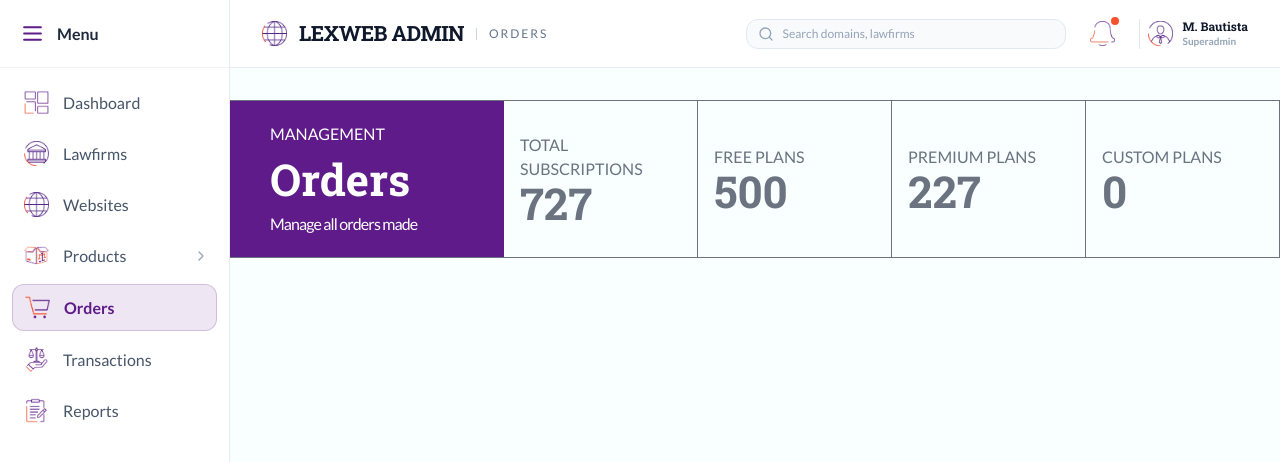
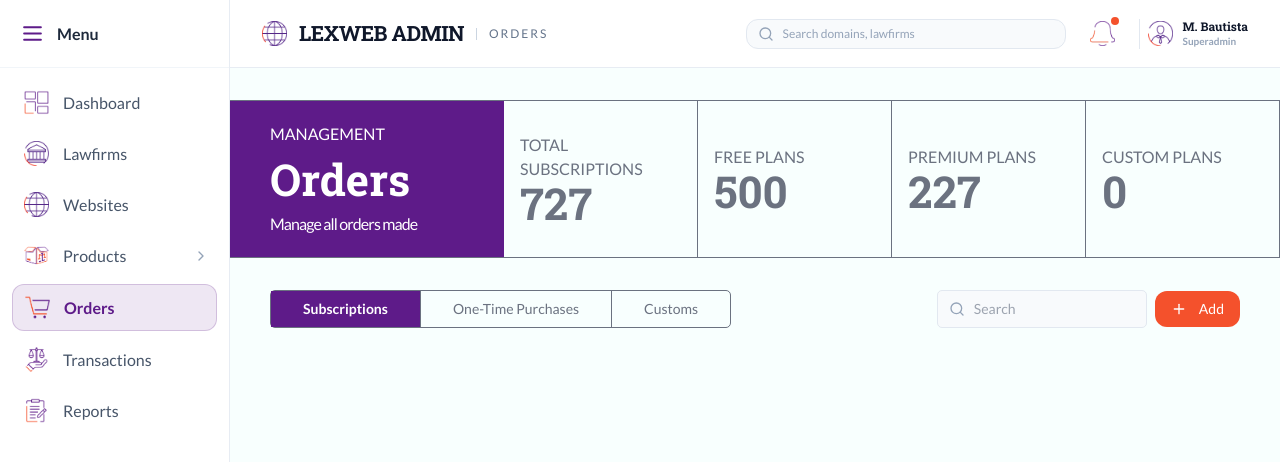
Before and after one commit to gjvlio/lexweb_admin, a React (Vite) app: page /orders in a window 1280 px wide. Shown: the top 462 px of the page. Built offline with nearby package versions, Linux system fonts and the light colour scheme.

Commit message:
feat: added visual tabs in orders page

```diff
--- /dev/null
+++ b/src/components/orders/TableTab.jsx
@@ -0,0 +1,13 @@
+export default function TableTab({name, isActive = false  }) {
+  const mainClasses = "px-8 py-2 flex items-center justify-center border-r border-gray-500 last:border-none transition-colors"
+  const hoverClasses = "hover:bg-brand-purple-soft hover:text-white"
+  const activeClasses = "bg-brand-purple font-bold text-white"
+
+  return (
+    <div className={`${mainClasses} ${hoverClasses} ${
+      isActive ? activeClasses : ""
+    }`}>
+      {name}
+    </div>
+  );
+}
--- a/src/pages/Orders/OrdersPage.jsx
+++ b/src/pages/Orders/OrdersPage.jsx
@@ -1,5 +1,8 @@
 import { useState } from "react";
 import StatisticCard from "../../components/orders/StatisticCard";
+import Button from '../../components/ui/Button'
+import { Search, Plus } from 'lucide-react'
+import TableTab from "../../components/orders/TableTab";
 
 export default function OrdersPage() {
   const subscriptionStatistics = [
@@ -26,7 +29,7 @@ export default function OrdersPage() {
   );
 
   return (
-    <div className="relative -left-8 w-[calc(100%+4rem)] h-full">
+    <div className="relative -left-8 w-[calc(100%+4rem)] h-full text-gray-500">
       <div className="w-full flex border-y border-gray-500">
         <div className="min-w-0 flex-1 flex flex-col justify-center px-10 py-4 bg-brand-purple text-white">
           <p>MANAGEMENT</p>
@@ -45,6 +48,31 @@ export default function OrdersPage() {
           </div>
         ))}
       </div>
+
+      <div className="flex items-center justify-between px-10 py-8">
+        <div className="flex border rounded-[5px] border-gray-500 text-sm">
+          <TableTab isActive={true} name={"Subscriptions"} />
+          <TableTab name={"One-Time Purchases"} />
+          <TableTab name={"Customs"} />
+        </div>
+
+        {/* search bar */}
+        <div>
+          <div className="flex items-center gap-2">
+            <div className="relative flex-1">
+              <Search className="w-4 h-4 absolute left-3 top-1/2 -translate-y-1/2 text-slate-400" />
+              <input
+                type="text"
+                placeholder="Search"
+                className="w-full bg-slate-50 border border-slate-200 rounded-[5px] pl-9 pr-4 py-2 text-sm text-slate-800 focus:outline-none focus:border-brand-purple"
+              />
+            </div>
+            <Button variant="orange" size="md" className="rounded-[5px]">
+              <Plus className="w-4 h-4 mr-1" /> Add
+            </Button>
+          </div>
+        </div>
+      </div>
     </div>
   );
 }
```
